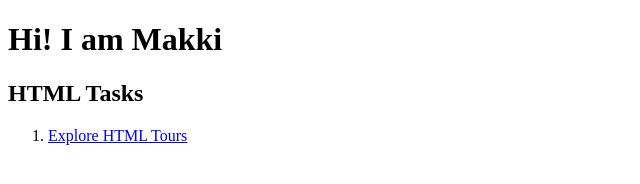
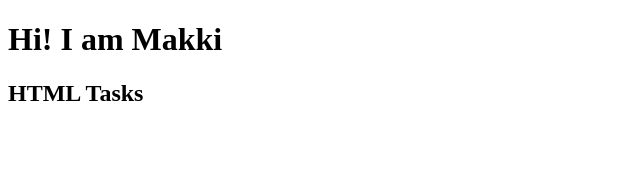
Before and after one commit to MakkiApat/MakkiApat.github.io, a plain HTML site: page index.html in a window 1280 px wide. Shown: the whole page, without its empty margins (0-640 px from the left). Drawn offline with Linux system fonts and the light colour scheme.

Commit message:
index.html

```diff
--- a/index.html
+++ b/index.html
@@ -7,9 +7,7 @@
 </head>
 <body>
     <h1>Hi! I am Makki</h1>
-        <h2>HTML Tasks</h2>
-    <ol>
-        <li> <a href="ApatPHTours.html">Explore HTML Tours</a></li>
-    </ol>
+    <h2>HTML Tasks</h2>
+
 </body>
 </html>
```
